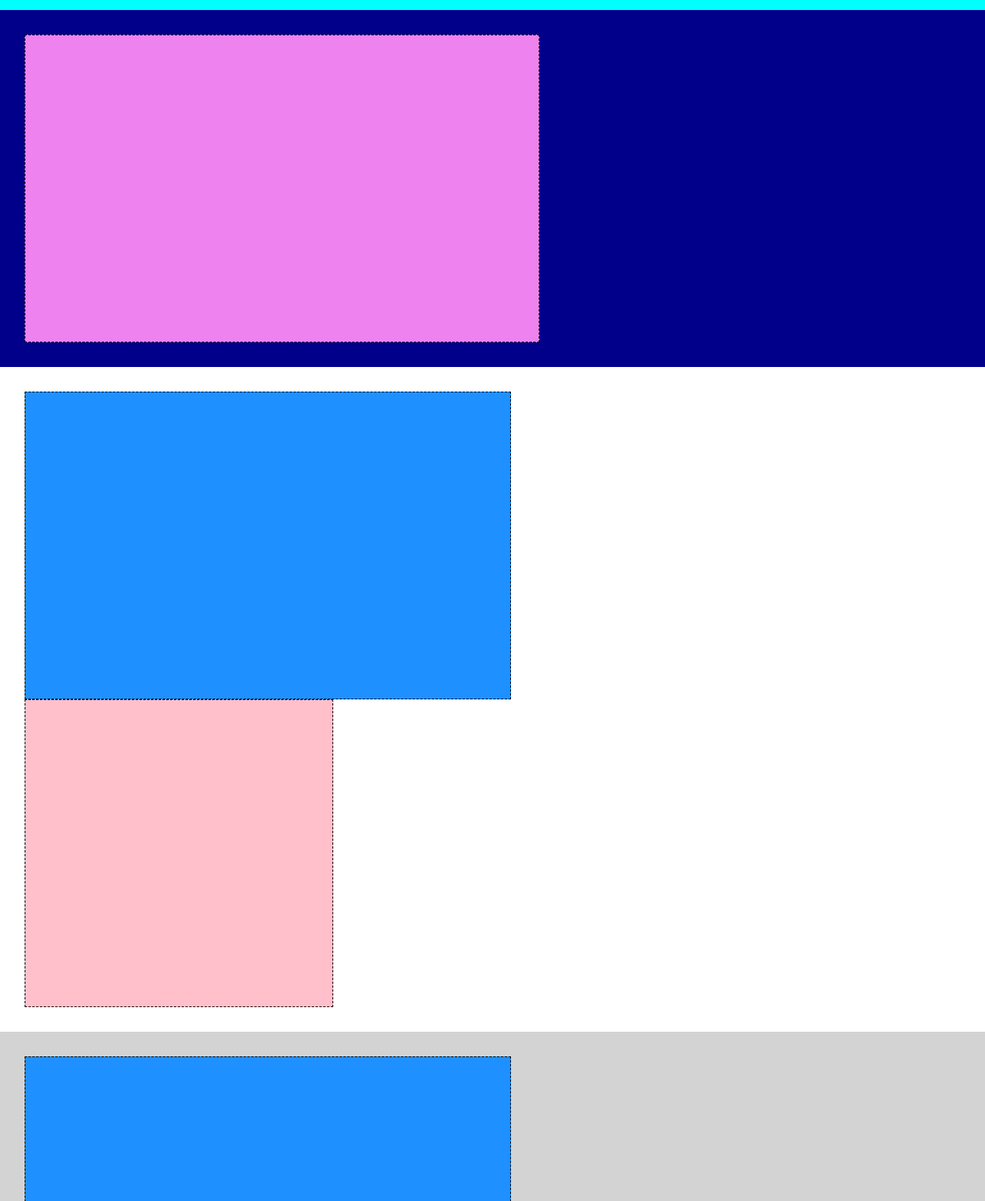
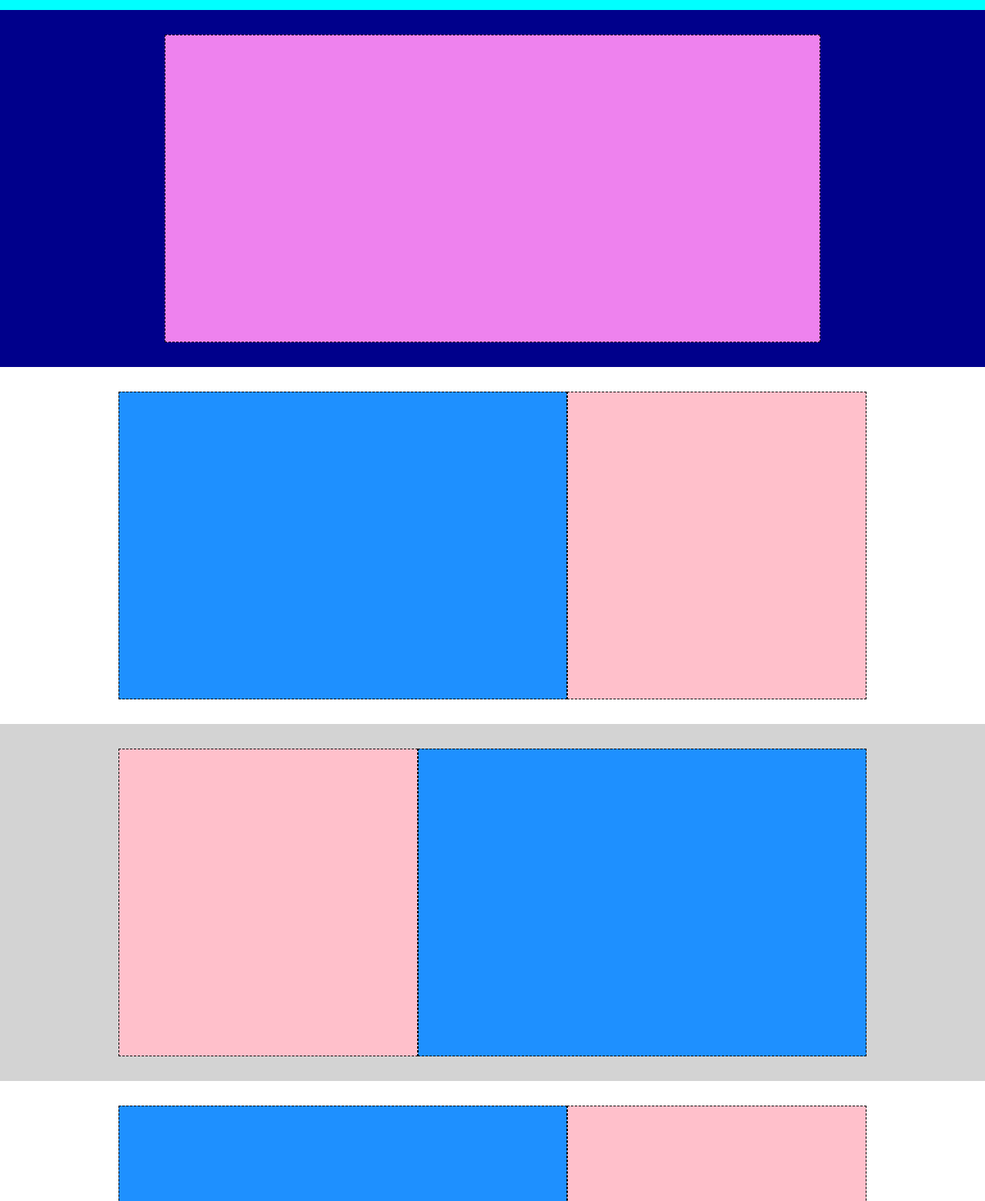
Before and after one commit to JacopoTrincanato/htmlcss-struttura-discord, a plain HTML site: page index.html in a window 1280 px wide. Shown: the part 39-1600 px from the top of the page at 77% size. Drawn offline with Linux system fonts and the light colour scheme.

Commit message:
fix main

```diff
--- a/index.html
+++ b/index.html
@@ -32,14 +32,13 @@
 
         <!--Inizio main-section 1-->
         <section class="bg-blue">
-            <div class="flex-container">
-                <div class="violet-rectangle"></div>
+            <div class="first-section-container">
             </div>
         </section>
 
         <!--Inizio main-section 2-->
         <section class="bg-white">
-            <div class="flex-container">
+            <div class="container d-flex">
                 <div class="blue-rectangle"></div>
                 <div class="pink-rectangle"></div>
             </div>
@@ -47,15 +46,15 @@
 
         <!--Inizio main-section 3-->
         <section class="bg-light-gray">
-            <div class="special flex-container">
+            <div class="container d-flex">
+                <div class="pink-rectangle"></div>
                 <div class="blue-rectangle"></div>
-                <div class="pink-rectangle"></div>
             </div>
         </section>
 
         <!--Inizio main-section 4-->
         <section class="bg-white">
-            <div class="flex-container">
+            <div class="container d-flex">
                 <div class="blue-rectangle"></div>
                 <div class="pink-rectangle"></div>
             </div>
@@ -63,18 +62,16 @@
 
         <!--Inizio main-section 5-->
         <section class="bg-light-gray">
-            <div class="flex-container">
-                <div class="green-rectangle"></div>
+            <div class="fifth-section-container">
             </div>
         </section>
 
     </main>
 
     <!--Inizio footer-->
-    <footer>
+    <footer class="bg-black">
 
         <!--Inizio footer-section 1-->
-        <section class="bg-black">
         <div class="flex-container">
             <div class="light-red-rectangle"></div>
             <div class="darkgreen-rectangle"></div>
@@ -82,7 +79,7 @@
             <div class="darkgreen-rectangle"></div>
             <div class="darkgreen-rectangle"></div>
         </div>
-        </section>
+
 
         <!--Inizio footer-section 2-->
         <section class="bg-light-green">
--- a/style.css
+++ b/style.css
@@ -20,6 +20,19 @@
 
 .debug footer{
     background-color: black;
+}
+
+.debug .first-section-container, .pink-rectangle, .blue-rectangle{
+    height: 400px;
+}
+
+.debug .fifth-section-container{
+    height: 800px;
+    background-color: #228b22;
+}
+
+.debug .darkgreen-rectangle, .debug .light-red-rectangle{
+    height: 500px;
 }
 
 /*common region*/
@@ -46,7 +59,6 @@ header{
 
 .d-flex{
     display: flex;
-    align-items: center;
     justify-content: center;
 }
 
@@ -64,8 +76,9 @@ header{
     background-color: darkblue;
 }
 
-.violet-rectangle{
-    width: 55%;
+.first-section-container{
+    width: 70%;
+    margin: auto;
     background-color: violet;
 }
 
@@ -74,12 +87,12 @@ header{
 }
 
 .pink-rectangle{
-    width: 33%;
+    width: 40%;
     background-color: #ffc0cb;
 }
 
 .blue-rectangle{
-    width: 52%;
+    width: 60%;
     background-color: #1e90ff;
 }
 
@@ -87,27 +100,13 @@ header{
     background-color: #d3d3d3;
 }
 
-.green-rectangle{
-    height: 800px;
-    width: 85%;
-    background-color: #228b22;
-}
-
-.special.flex-container{
-    flex-direction: row-reverse;
-}
-
 /*utilities region*/
 .bg-blue, .bg-white, .bg-light-gray, .bg-black{
     padding: 2rem;
 }
 
-.violet-rectangle, .pink-rectangle, .blue-rectangle{
-    height: 400px;
-}
-
-div.logo, div.login, ul.d-flex,.violet-rectangle,
-.pink-rectangle, .blue-rectangle, .green-rectangle,
+div.logo, div.login, ul.d-flex,.first-section-container,
+.pink-rectangle, .blue-rectangle, .fifth-section-container,
 .light-red-rectangle, .logo-footer, .button{
     border: 1px dashed;
 }
@@ -120,7 +119,6 @@ div.logo, div.login, ul.d-flex,.violet-rectangle,
 }
 
 .light-red-rectangle{
-    height: 500px;
     width: 25%;
     background-color: #f08080;
 }
```
Lines whose indentation alone changed are shown as unchanged.
